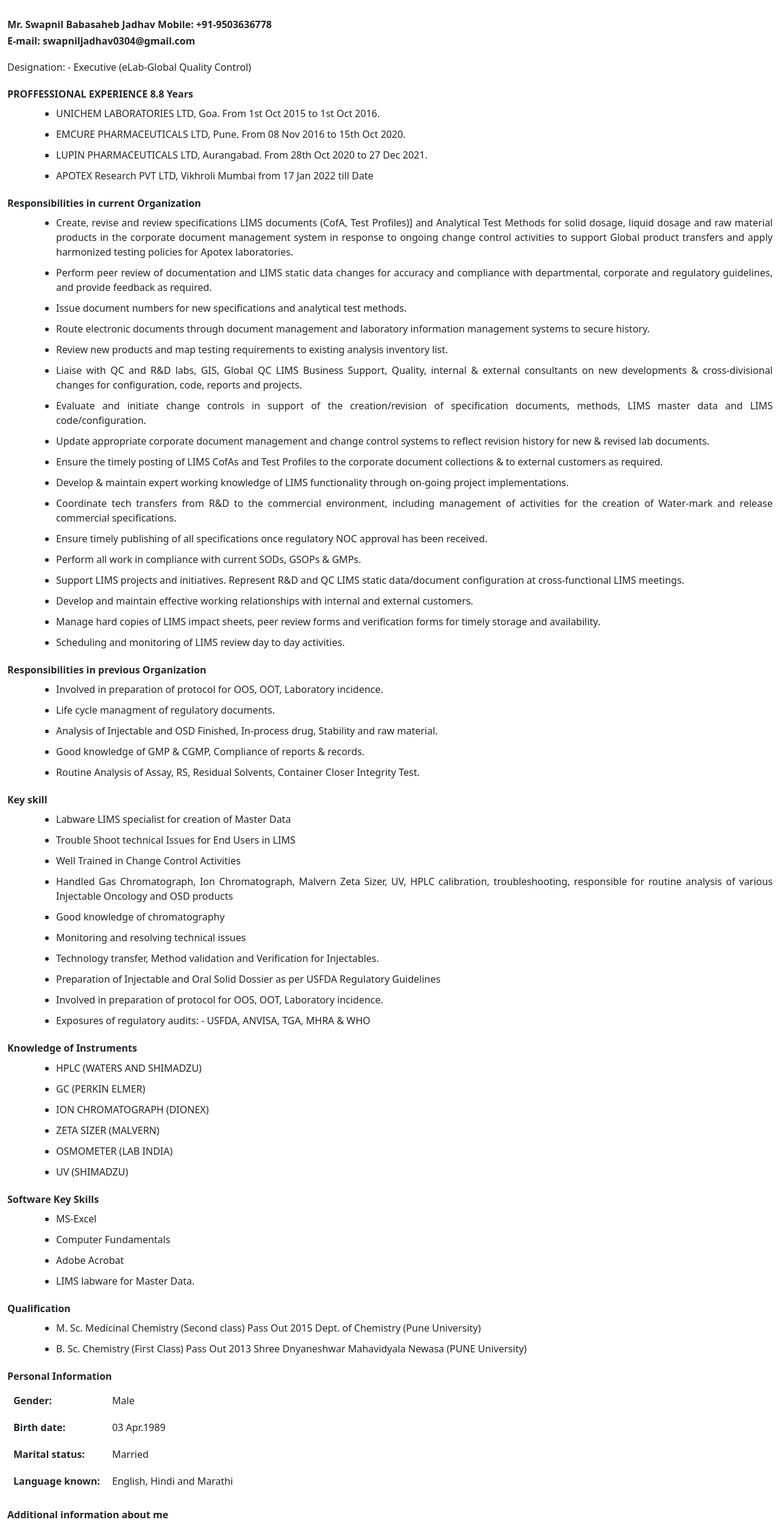
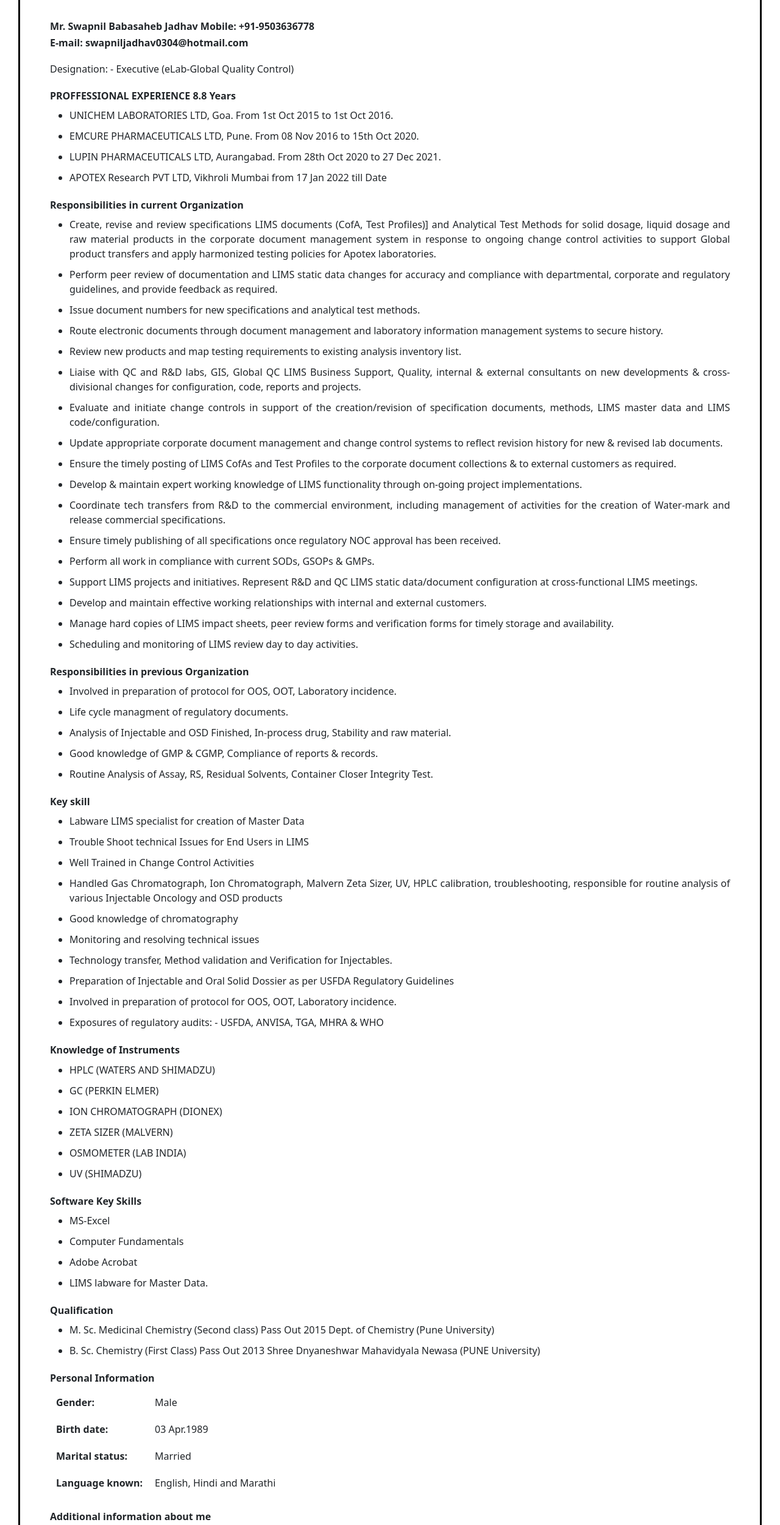
Before and after one commit to Samokian50/resume, a plain HTML site: page index.html in a window 1280 px wide. Shown: the part 59-2559 px from the top of the page at 61% size. Drawn offline with nearby package versions, Linux system fonts and the light colour scheme.

Commit message:
alignment update

```diff
--- a/index.html
+++ b/index.html
@@ -24,7 +24,7 @@
                 color: #030e61;
                 border-radius: 10px;
                 transition: all 0.1s linear;
-                font-size: 20px;
+
                 padding: 2%;
                 font-weight: bold;
                 /* animation: name duration timing-function delay iteration-count direction fill-mode play-state; */
@@ -41,12 +41,16 @@
             th, td {
                     padding: 10px;
             }
+            body{
+                border: 3px solid black;
+                margin: 0px 30px;
+            }
         </style>
 
     </head>
 
     <body>
-        <header class="container-fluid s_header p-0 ">
+        <header class="container s_header ">
 
             <div class="d-flex justify-content-center mb-5 fw-bold ">
                 <div class="fw-bold fs-3">
@@ -55,10 +59,10 @@
 
             </div>
         </header>
-        <div class="justify-content-center s_main container-fluid">
+        <div class="s_main container">
             <div class="mt-4">
                 <h6 class="fw-bold">Mr. Swapnil Babasaheb Jadhav Mobile: +91-9503636778</h5>
-                <h6 class="fw-bold">E-mail: swapniljadhav0304@gmail.com </h5>
+                <h6 class="fw-bold">E-mail: swapniljadhav0304@hotmail.com </h5>
                 <!-- <h5 class="fw-bold">Aspiring for career enrichment in Pharmaceutical with a Growth Oriented Organization.</h5> -->
             </div>
             <div class="mt-4">
@@ -71,7 +75,7 @@
                     PROFFESSIONAL EXPERIENCE 8.8 Years
                 </h6>
 
-                    <ul class="ms-5">
+                    <ul>
                         <li>
                             UNICHEM LABORATORIES LTD, Goa. From 1st Oct 2015 to 1st Oct 2016.
                         </li>
@@ -93,7 +97,7 @@
                     Responsibilities in current Organization
                 </h6>
 
-                        <ul class="ms-5">
+                        <ul>
                             <li>
                                 Create, revise and review specifications LIMS documents (CofA, Test Profiles)] and Analytical Test Methods for solid dosage, liquid dosage and raw material products in the corporate document management system in response to ongoing change control activities to support Global product transfers and apply harmonized testing policies for Apotex laboratories.
                             </li>
@@ -153,7 +157,7 @@
                         Responsibilities in previous Organization
                 </h6>
 
-                            <ul class="ms-5">
+                            <ul>
                                 <li>
                                     Involved in preparation of protocol for OOS, OOT, Laboratory incidence.
                                 </li>
@@ -177,7 +181,7 @@
                     Key skill
                 </h6>
 
-                        <ul class="ms-5">
+                        <ul>
                             <li>
                                 Labware LIMS specialist for creation of Master Data
                             </li>
@@ -216,7 +220,7 @@
                     Knowledge of Instruments
                 </h6>
 
-                        <ul class="ms-5">
+                        <ul>
                             <li>
                                 HPLC (WATERS AND SHIMADZU)
                             </li>
@@ -244,7 +248,7 @@
                     Software Key Skills
                 </h6>
 
-                        <ul class="ms-5">
+                        <ul>
                             <li>
                                 MS-Excel
                             </li>
@@ -266,7 +270,7 @@
                     Qualification
                 </h6>
 
-                        <ul class="ms-5">
+                        <ul>
                             <li>
                                 M. Sc. Medicinal Chemistry (Second class) Pass Out 2015 Dept. of Chemistry (Pune University)
                             </li>
@@ -320,7 +324,7 @@
                     Additional information about me
                 </h6>
 
-                        <ul class="ms-5">
+                        <ul>
                             <li>Tech Enthusiast
                                 <ul>
                                     <li class="mb-3">
@@ -350,13 +354,13 @@
             </div>
         </div>
         <footer>
-                <div class="container-fluid">
+                <div class="container">
                     <div class="mt-4">
                         <h6 class="fw-bold">
                             Address for correspondence
                         </h6>
 
-                                <ul class="ms-5">
+                                <ul>
                                     <p>Viaragar Niwas, Ahilyanagar, Near S.D.M. Collage NewasaTal- Newasa, Dist.- Ahmednagar.</p>
                                     <p>Pin Code-414603</p>
                                     <p>Contact number: +91-9503636778</p>
@@ -369,7 +373,7 @@
                             Declaration
                         </h6>
 
-                        <ul class="ms-5">
+                        <ul>
                             <p>I hereby declare that the above information is true</p>
                         </ul>
                         <h4 class="text-end fw-bold">Swapnil Jadhav</h4>
```
